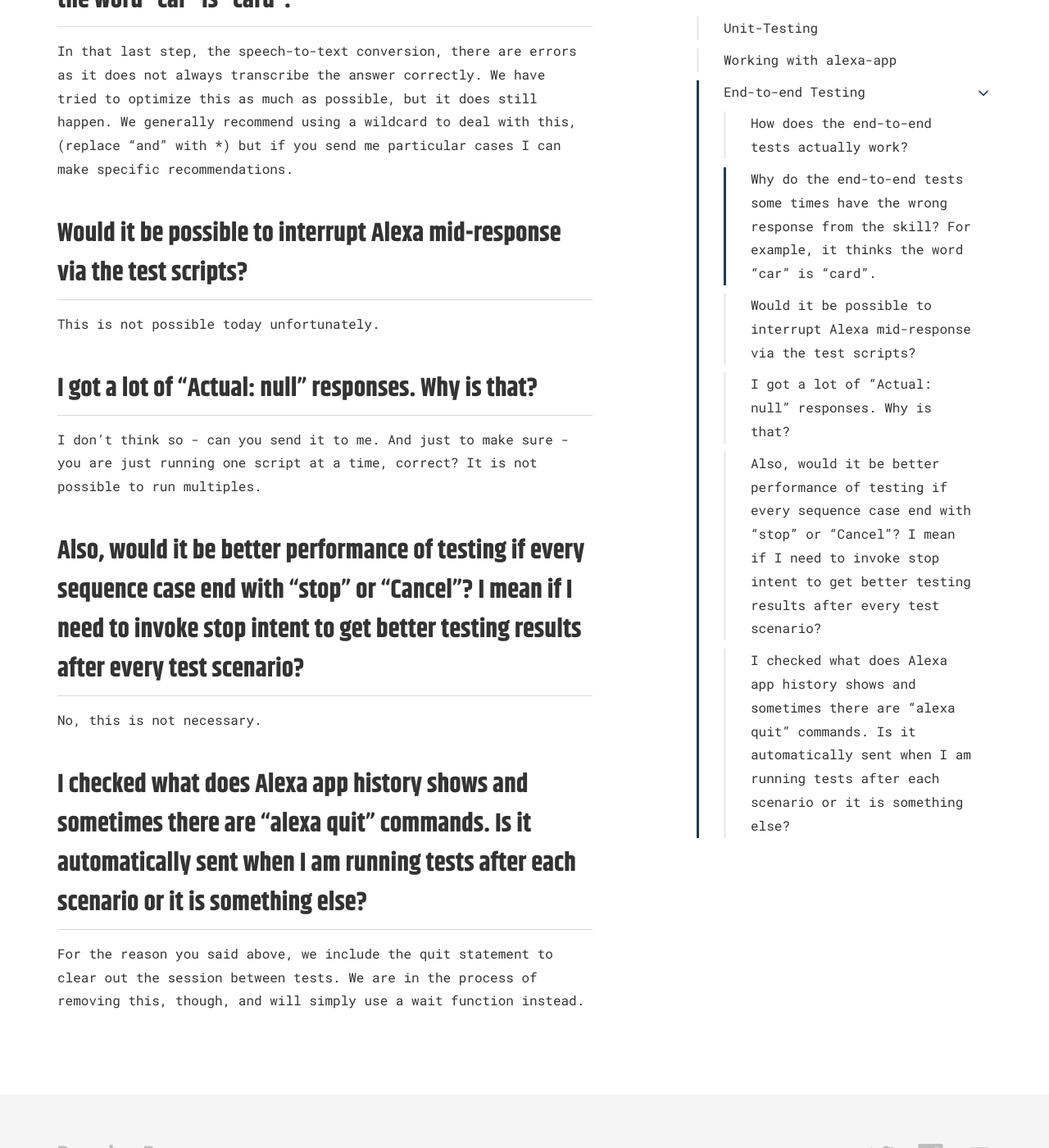
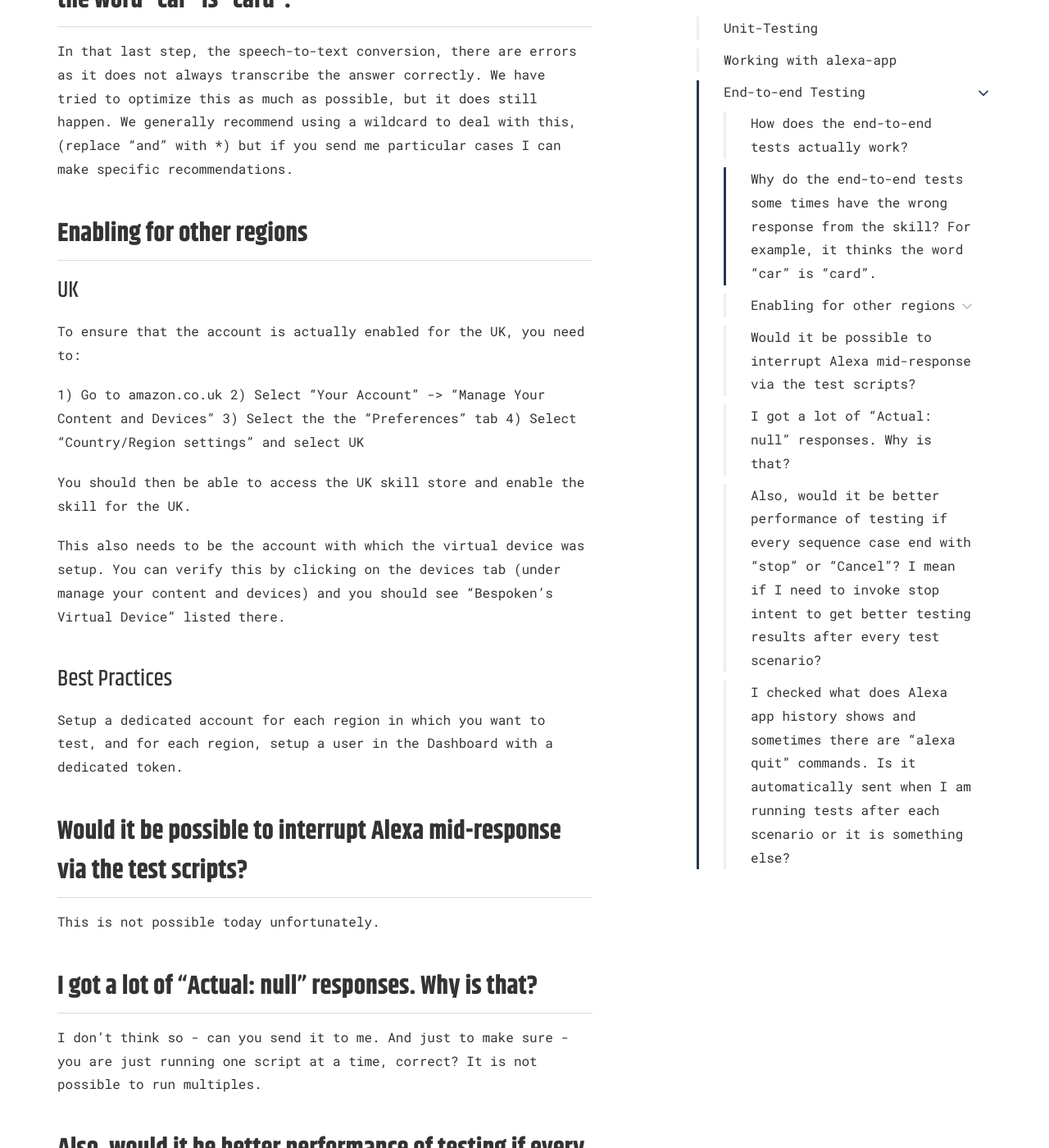
Before and after one commit to bespoken/bespoken-docs, a Jekyll site: the page built from faq.md, in a window 1280 px wide and 1400 px high, scrolled down 1028 px. Shown: the whole window at 82% size. Built offline with Jekyll 4.4.1, drawn with Linux system fonts in a browser that asks for light colours; some web fonts are replaced; our own code applies the rules of GitHub Pages for plain Markdown files.

```diff
--- a/faq.md
+++ b/faq.md
@@ -14,6 +14,22 @@ The tests do the following:
 ## Why do the end-to-end tests some times have the wrong response from the skill? For example, it thinks the word "car" is "card".
 In that last step, the speech-to-text conversion, there are errors as it does not always transcribe the answer correctly. We have tried to optimize this as much as possible, but it does still happen. We generally recommend using a wildcard to deal with this, (replace "and" with *) but if you send me particular cases I can make specific recommendations.
 
+## Enabling for other regions
+### UK
+To ensure that the account is actually enabled for the UK, you need to:
+
+1) Go to amazon.co.uk
+2) Select "Your Account" -> "Manage Your Content and Devices"
+3) Select the the "Preferences" tab
+4) Select "Country/Region settings" and select UK
+
+You should then be able to access the UK skill store and enable the skill for the UK.
+
+This also needs to be the account with which the virtual device was setup. You can verify this by clicking on the devices tab (under manage your content and devices) and you should see "Bespoken's Virtual Device" listed there.
+
+### Best Practices
+Setup a dedicated account for each region in which you want to test, and for each region, setup a user in the Dashboard with a dedicated token.
+
 ## Would it be possible to interrupt Alexa mid-response via the test scripts?
 This is not possible today unfortunately.
 
```
Also changed, not shown: unit-testing/getting-started.md (+8 -4 lines), assets/images/BST-Test-Run2.gif (added).
